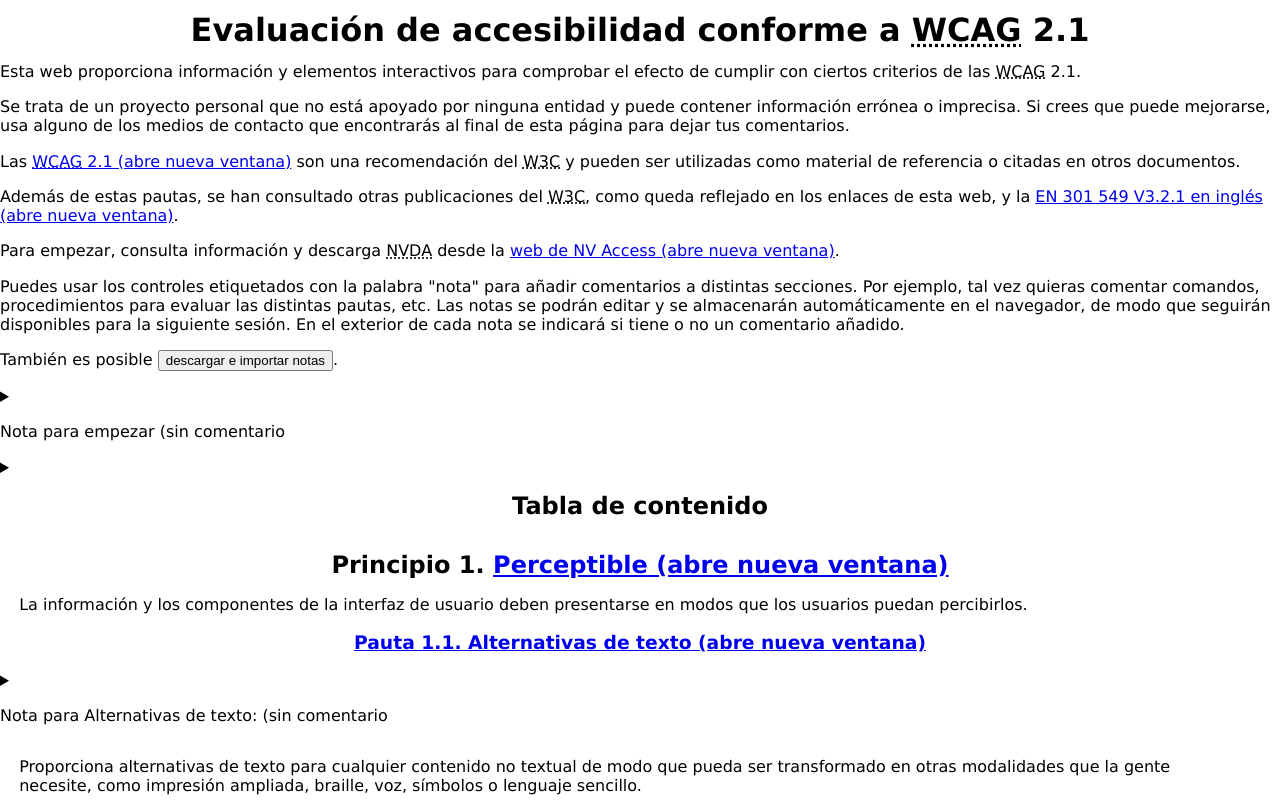
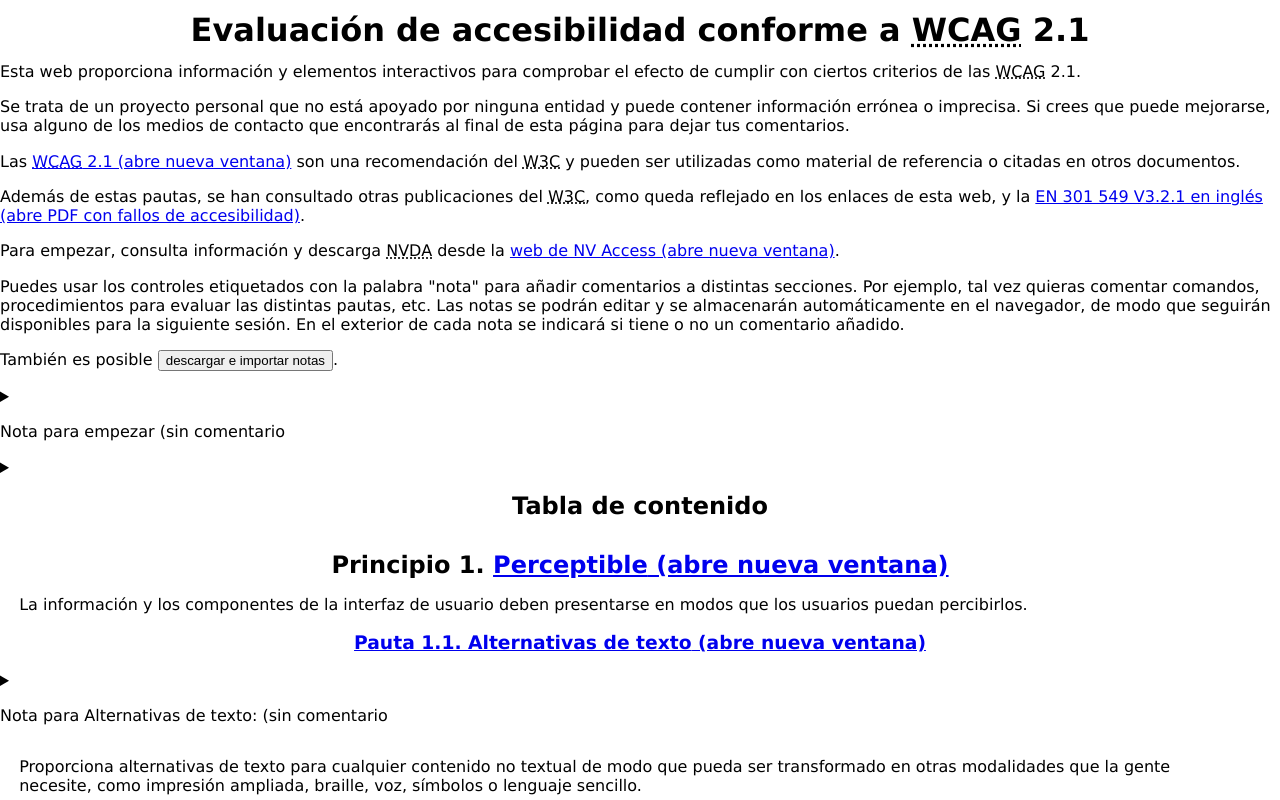
Before and after one commit to nvdaes/weba11y, a React (Create React App) app: page / in a window 1280 px wide. Shown: the top 800 px of the page. Built offline with nearby package versions, Linux system fonts and the light colour scheme.

Commit message:
Add info about link to PDF

```diff
--- a/src/components/landmarks/header.js
+++ b/src/components/landmarks/header.js
@@ -10,7 +10,7 @@ const Header = () => {
 		<p>Esta web proporciona información y elementos interactivos para comprobar el efecto de cumplir con ciertos criterios de las <abbr title="Web Content Accessibility Guidelines">WCAG</abbr> 2.1.</p>
 		<p>Se trata de un proyecto personal que no está apoyado por ninguna entidad y puede contener información errónea o imprecisa. Si crees que puede mejorarse, usa alguno de los medios de contacto que encontrarás al final de esta página para dejar tus comentarios.</p>
 		<p>Las <a href="https://www.w3.org/TR/WCAG21"><abbr title="Web Content Accessibility Guidelines">WCAG</abbr> 2.1 (abre nueva ventana)</a> son una recomendación del <abbr title="World Wide Web Consortium">W3C</abbr> y pueden ser utilizadas como material de referencia o citadas en otros documentos.</p>
-		<p>Además de estas pautas, se han consultado otras publicaciones del <abbr title="World Wide Web Consortium">W3C</abbr>, como queda reflejado en los enlaces de esta web, y la <ExternalLink href="https://www.etsi.org/deliver/etsi_en/301500_301599/301549/03.02.01_60/en_301549v030201p.pdf" contents="EN 301 549 V3.2.1 en inglés" />.</p>
+		<p>Además de estas pautas, se han consultado otras publicaciones del <abbr title="World Wide Web Consortium">W3C</abbr>, como queda reflejado en los enlaces de esta web, y la <a href="https://www.etsi.org/deliver/etsi_en/301500_301599/301549/03.02.01_60/en_301549v030201p.pdf">EN 301 549 V3.2.1 en inglés (abre PDF con fallos de accesibilidad)</a>.</p>
 		<p>Para empezar, consulta información y descarga <abbr title="Non Visual Desktop Access">NVDA</abbr> desde la <ExternalLink href="https://www.nvaccess.org" contents="web de NV Access" />.</p>
 		<p>Puedes usar los controles etiquetados con la palabra &quot;nota&quot; para añadir comentarios a distintas secciones. Por ejemplo, tal vez quieras comentar comandos, procedimientos para evaluar las distintas pautas, etc. Las notas se podrán editar y se almacenarán automáticamente en el navegador, de modo que seguirán disponibles para la siguiente sesión. En el exterior de cada nota se indicará si tiene o no un comentario añadido.</p>
 		<p>También es posible <ExportNotes />.</p>
```
